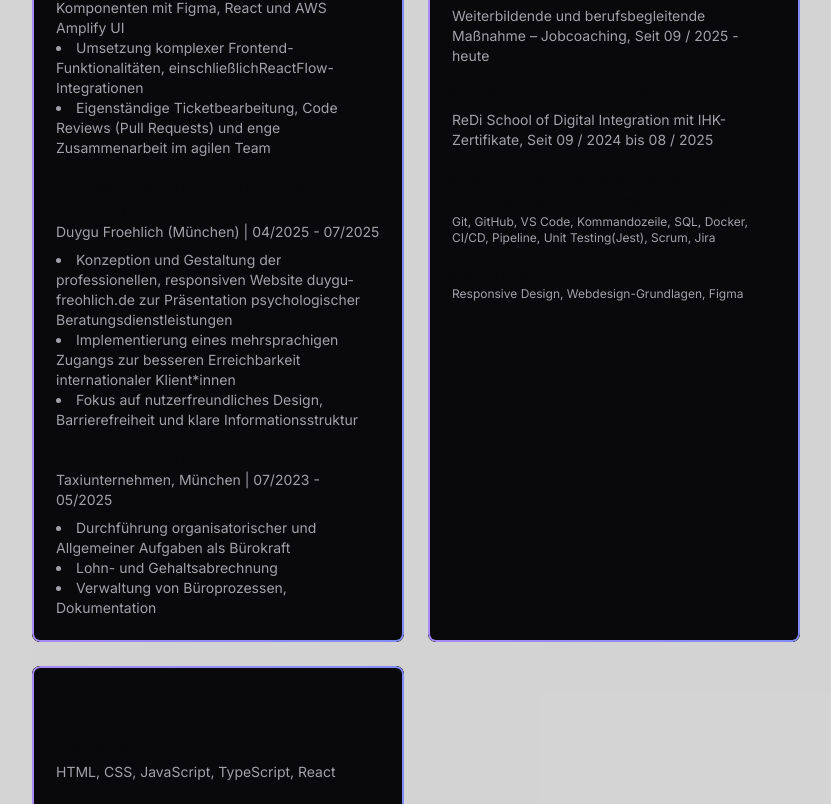
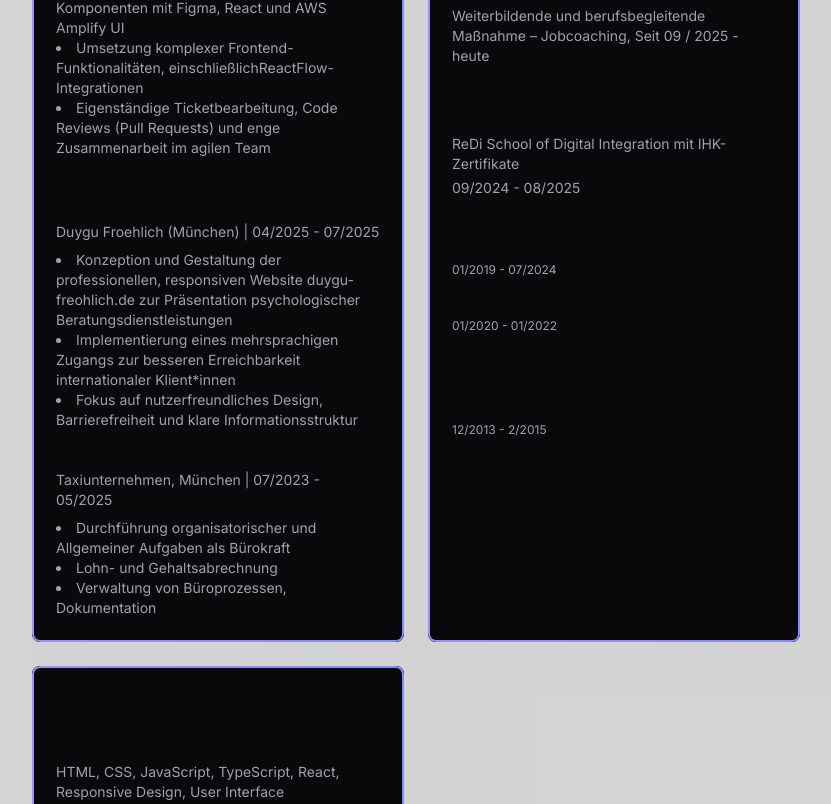
Before and after one commit to FereshteShahi/portfolio, a Next.js app: page / in a window 1280 px wide. Shown: the part 1087-1891 px from the top of the page, without its empty margins (224-1055 px from the left). Built offline with nearby package versions, Linux system fonts and the light colour scheme.

Commit message:
text edited

```diff
--- a/app/page.tsx
+++ b/app/page.tsx
@@ -249,23 +249,32 @@ export default function Home() {
                         <p className="text-sm text-muted-foreground mt-1"> Weiterbildende und berufsbegleitende Maßnahme – Jobcoaching, Seit 09 / 2025 - heute                        </p>
                       </div>
                       <div>
-                        <h4 className="font-medium">Full-Stack Development Weiterbildung</h4>
+                        <h4 className="font-medium">Full-Stack Development Weiterbildung, München</h4>
                         <p className="text-sm text-muted-foreground mt-1">
-                          ReDi School of Digital Integration mit IHK-Zertifikate, Seit 09 / 2024 bis 08 / 2025
+                          ReDi School of Digital Integration mit IHK-Zertifikate
                         </p>
+                        <p className="text-sm text-muted-foreground mt-1">
+                       09/2024 - 08/2025          </p>
                       </div>
                       <div>
                         <h4 className="font-medium">  Integrations-und Deutschkurse, Volkshochschule (B1-C1 zertifiziert)</h4>
                         <p className="text-xs text-muted-foreground">
-                          Git, GitHub, VS Code, Kommandozeile, SQL, Docker, CI/CD, Pipeline, Unit Testing(Jest), Scrum, Jira
+                          01/2019 - 07/2024
+                        </p>
+                      </div>
+                      <div>
+                        <h4 className="font-medium">Elternzeit - Kinderbetreuung</h4>
+                        <p className="text-xs text-muted-foreground"> 01/2020 - 01/2022
+                        </p>
+                      </div>
+                      <div>
+                        <h4 className="font-medium">   Software Engineering Studium, Azad University, Iran (Anerkennungsprozess läuft)</h4>
+                        <p className="text-xs text-muted-foreground">
+                           12/2013 - 2/2015
                         </p>
                       </div>
 
-                      <div>
-                        <h4 className="font-medium">Design & UX/UI</h4>
-                        <p className="text-xs text-muted-foreground"> Responsive Design, Webdesign-Grundlagen, Figma
-                        </p>
-                      </div>
+
                     </div>
                   </div>
 
@@ -275,7 +284,7 @@ export default function Home() {
                       <div>
                         <h4 className="font-medium">Frontend</h4>
                         <p className="text-sm text-muted-foreground mt-1">
-                          HTML, CSS, JavaScript, TypeScript, React
+                          HTML, CSS, JavaScript, TypeScript, React, Responsive Design, User Interface Implementation
                         </p>
                       </div>
                       <div>
@@ -293,7 +302,7 @@ export default function Home() {
 
                       <div>
                         <h4 className="font-medium">Design & UX/UI</h4>
-                        <p className="text-xs text-muted-foreground"> Responsive Design, Webdesign-Grundlagen, Figma
+                        <p className="text-xs text-muted-foreground"> Responsive Design, Webdesign-Grundlagen, Figma, Prototyping
                         </p>
                       </div>
                     </div>
```
Also changed, not shown: 1 other file (tests, documents, lock files or other folders).
